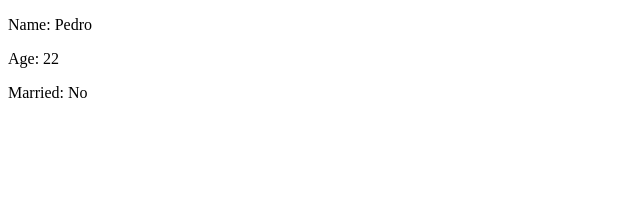
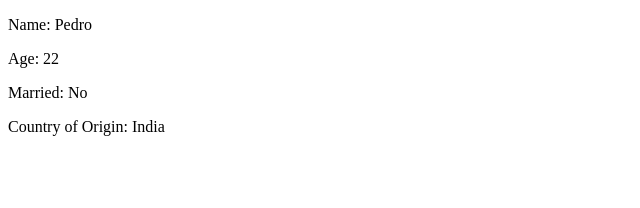
Before and after one commit to Prakhar896/TSCrashCourse, a React (Create React App) app: page / in a window 1280 px wide. Shown: the top 208 px of the page, without its empty margins (0-640 px from the left). Built offline with nearby package versions, Linux system fonts and the light colour scheme.

Commit message:
enums in typescript

```diff
--- a/src/App.tsx
+++ b/src/App.tsx
@@ -1,6 +1,6 @@
 import React from 'react';
 import './App.css'
-import { Person } from './Person';
+import { Countries, Person } from './Person';
 
 let name: string = "Pedro";
 let age: number = 30;
@@ -13,7 +13,7 @@ let person: any = 3;
 function App() {
     return (
         <div>
-            <Person name={"Pedro"} age={22} isMarried={false} />
+            <Person name={"Pedro"} age={22} isMarried={false} country={Countries.India} />
         </div>
     );
 }
--- a/src/Person.tsx
+++ b/src/Person.tsx
@@ -1,7 +1,21 @@
 import { useContext, useState } from "react";
 import { User, UserContext, UserProvider } from "./UserContextProvider";
 
-export const Person = (props: User) => {
+interface Props {
+    name: string;
+    age: number;
+    isMarried: boolean;
+    country: Countries;
+}
+
+export enum Countries {
+    Brazil = "Brazil",
+    France = "France",
+    India = "India",
+    UnitedStates = "United States"
+}
+
+export const Person = (props: Props) => {
     // const [isShowInfo, setShowInfo] = useState<boolean | null>(false);
     // const [bio, setBio] = useState<string | null>('');
 
@@ -9,7 +23,7 @@ export const Person = (props: User) => {
     //     setBio(event.target.value);
     // }
 
-    const { users, addUser } = useContext(UserContext);
+    // const { users, addUser } = useContext(UserContext);
 
     return (
         <UserProvider>
@@ -17,6 +31,7 @@ export const Person = (props: User) => {
                 <p>Name: {props.name}</p>
                 <p>Age: {props.age}</p>
                 <p>Married: {props.isMarried ? "Yes" : "No"}</p>
+                <p>Country of Origin: {props.country}</p>
                 {/*
             <p>{props.name} Bio: {bio ?? "No Bio Available"}</p>
             <input value={bio ?? ''} onChange={e => setBio(e.target.value)} /> */}
```
